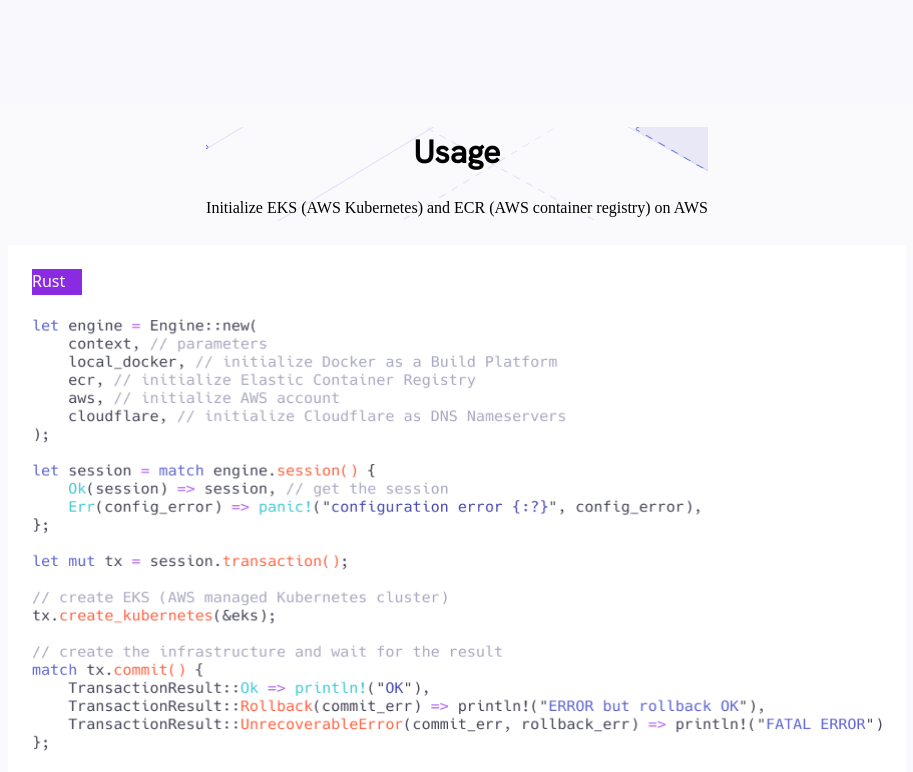
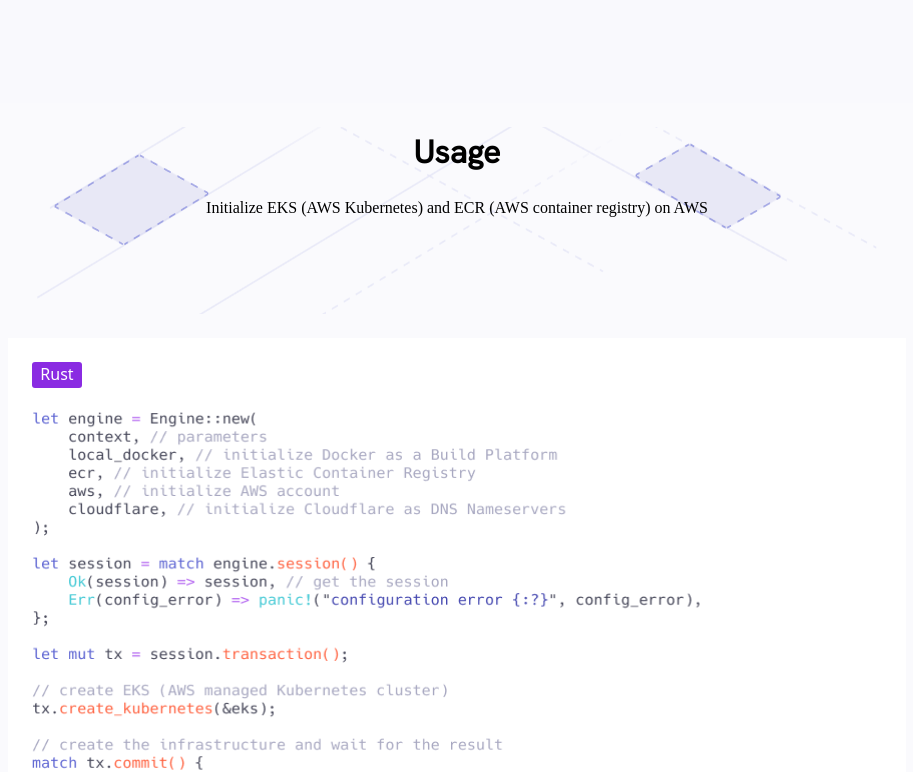
Before and after one commit to canelleadotevi/maquette1, a plain HTML site: page index.html in a window 1280 px wide. Shown: the part 1740-2512 px from the top of the page, without its empty margins (183-1096 px from the left). Drawn offline with Linux system fonts and the light colour scheme; a web font is replaced by a local one.

Commit message:
Second commit

```diff
--- a/index.html
+++ b/index.html
@@ -102,7 +102,7 @@
                 <div class="container">
                     <div class="Usage_content">
                         <div class="Usage_box">
-                            <h3>Usage</h3>
+                            <h2>Usage</h2>
                             <p>Initialize EKS (AWS Kubernetes) and ECR (AWS container registry) on AWS</p>
                         </div>
                         <div class="Usage_box_image">
--- a/style.css
+++ b/style.css
@@ -181,6 +181,8 @@
 .Usage_box {
   background-repeat: no-repeat;
   background-position: center;
+  min-height: 187px;
+  width: 904.58px;
   background-image: url(images/bg.png);
   margin: 24px;
 }
@@ -196,7 +198,7 @@
   align-items: center;
 }
 
-.Usage_box h3 {
+.Usage_box h2 {
   text-align: center;
   font-family: 'HankenGrotesk-Regular';
   font-weight: 700px;
@@ -232,7 +234,10 @@
   color: white;
   width: 50px;
   height: 26px;
+  text-align: center;
+  border-radius: 3px;
   margin-bottom: 24px;
+
 }
 
 .tool_content {
```
